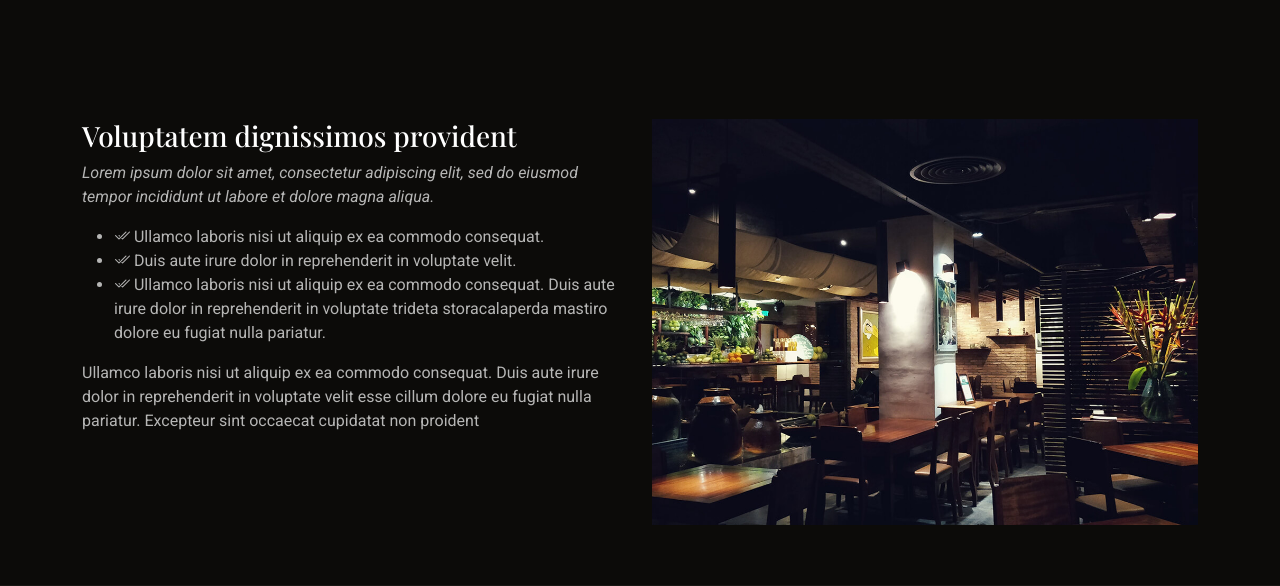
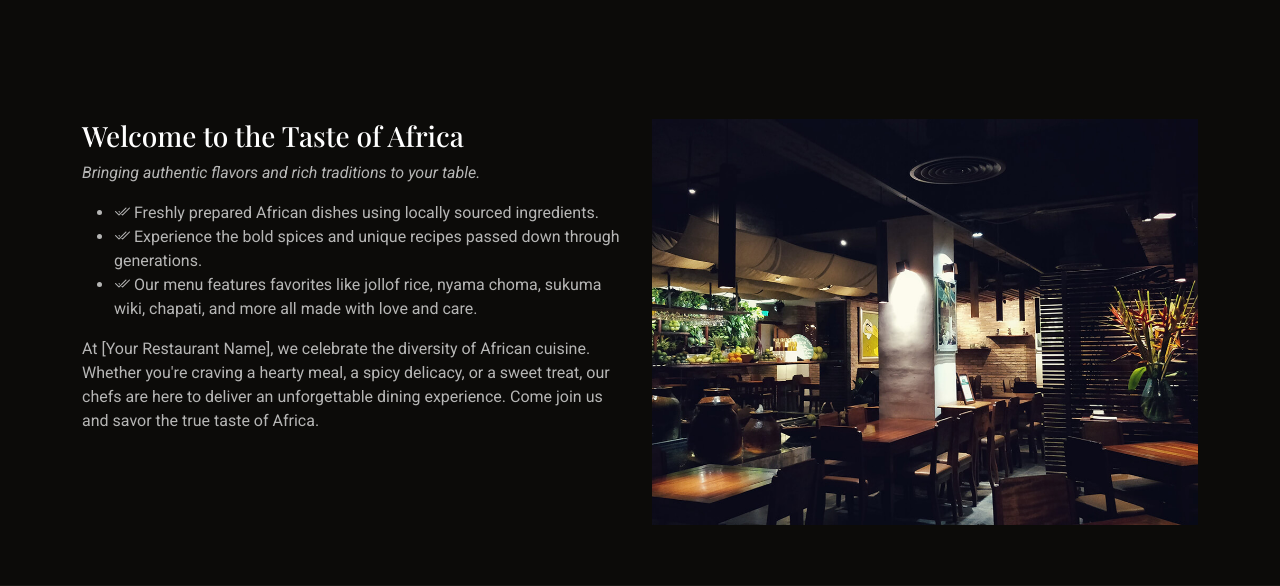
Before and after one commit to mercyogalo/Personal-work, a Django app: page / in a window 1280 px wide. Shown: the part 815-1401 px from the top of the page. Run offline with Django 4.2, Linux system fonts and the light colour scheme; data comes from the database, SQL or seed files in the repository; data that the repository does not hold is empty; some libraries are stand-ins or nearby versions; some web fonts are replaced.

Commit message:
updated the about section and also the faqs section

```diff
--- a/restaurant/restaurantfeature/templates/index.html
+++ b/restaurant/restaurantfeature/templates/index.html
@@ -85,20 +85,28 @@
             <img src="{% static 'assets/img/about.jpg' %}" class="img-fluid about-img" alt="">
           </div>
           <div class="col-lg-6 order-2 order-lg-1 content">
-            <h3>Voluptatem dignissimos provident</h3>
+            <h3>
+              Welcome to the Taste of Africa
+            </h3>
             <p class="fst-italic">
-              Lorem ipsum dolor sit amet, consectetur adipiscing elit, sed do eiusmod tempor incididunt ut labore et dolore
-              magna aliqua.
+              Bringing authentic flavors and rich traditions to your table.
             </p>
             <ul>
-              <li><i class="bi bi-check2-all"></i> <span>Ullamco laboris nisi ut aliquip ex ea commodo consequat.</span></li>
-              <li><i class="bi bi-check2-all"></i> <span>Duis aute irure dolor in reprehenderit in voluptate velit.</span></li>
-              <li><i class="bi bi-check2-all"></i> <span>Ullamco laboris nisi ut aliquip ex ea commodo consequat. Duis aute irure dolor in reprehenderit in voluptate trideta storacalaperda mastiro dolore eu fugiat nulla pariatur.</span></li>
+              <li><i class="bi bi-check2-all"></i> <span>
+                Freshly prepared African dishes using locally sourced ingredients.
+              </span></li>
+              <li><i class="bi bi-check2-all"></i> <span>
+                Experience the bold spices and unique recipes passed down through generations.
+              </span></li>
+              <li><i class="bi bi-check2-all"></i> <span>
+                Our menu features favorites like jollof rice, nyama choma, sukuma wiki, chapati, and more all made with love and care.
+              </span></li>
             </ul>
+
             <p>
-              Ullamco laboris nisi ut aliquip ex ea commodo consequat. Duis aute irure dolor in reprehenderit in voluptate
-              velit esse cillum dolore eu fugiat nulla pariatur. Excepteur sint occaecat cupidatat non proident
+              At [Your Restaurant Name], we celebrate the diversity of African cuisine. Whether you're craving a hearty meal, a spicy delicacy, or a sweet treat, our chefs are here to deliver an unforgettable dining experience. Come join us and savor the true taste of Africa.
             </p>
+
           </div>
         </div>
 
@@ -315,8 +323,8 @@
 
       <!-- Section Title -->
       <div class="container section-title" data-aos="fade-up">
-        <h2>Specials</h2>
-        <p>Check Our Specials</p>
+        <h2>Faqs</h2>
+
       </div><!-- End Section Title -->
 
       <div class="container" data-aos="fade-up" data-aos-delay="100">
@@ -324,9 +332,9 @@
         <div class="row">
           <div class="col-lg-3">
             <ul class="nav nav-tabs flex-column">
-              <li class="nav-item">
-                <a class="nav-link active show" data-bs-toggle="tab" href="#specials-tab-1">Modi sit est</a>
-              </li>
+
+
+
               <li class="nav-item">
                 <a class="nav-link" data-bs-toggle="tab" href="#specials-tab-2">Unde praesentium sed</a>
               </li>
@@ -344,19 +352,11 @@
 
           <div class="col-lg-9 mt-4 mt-lg-0">
             <div class="tab-content">
-              <div class="tab-pane active show" id="specials-tab-1">
-                <div class="row">
-                  <div class="col-lg-8 details order-2 order-lg-1">
-                    <h3>Architecto ut aperiam autem id</h3>
-                    <p class="fst-italic">Qui laudantium consequatur laborum sit qui ad sapiente dila parde sonata raqer a videna mareta paulona marka</p>
-                    <p>Et nobis maiores eius. Voluptatibus ut enim blanditiis atque harum sint. Laborum eos ipsum ipsa odit magni. Incidunt hic ut molestiae aut qui. Est repellat minima eveniet eius et quis magni nihil. Consequatur dolorem quaerat quos qui similique accusamus nostrum rem vero</p>
-                  </div>
-                  <div class="col-lg-4 text-center order-1 order-lg-2">
-                    <img src="{% static 'assets/img/specials-1.png' %}" alt="" class="img-fluid">
-                  </div>
-                </div>
-              </div>
-              <div class="tab-pane" id="specials-tab-2">
+
+
+
+
+              <div class="tab-pane active show" id="specials-tab-2">
                 <div class="row">
                   <div class="col-lg-8 details order-2 order-lg-1">
                     <h3>Et blanditiis nemo veritatis excepturi</h3>
@@ -368,6 +368,9 @@
                   </div>
                 </div>
               </div>
+
+
+
               <div class="tab-pane" id="specials-tab-3">
                 <div class="row">
                   <div class="col-lg-8 details order-2 order-lg-1">
@@ -380,6 +383,9 @@
                   </div>
                 </div>
               </div>
+
+
+
               <div class="tab-pane" id="specials-tab-4">
                 <div class="row">
                   <div class="col-lg-8 details order-2 order-lg-1">
@@ -392,6 +398,9 @@
                   </div>
                 </div>
               </div>
+
+
+
               <div class="tab-pane" id="specials-tab-5">
                 <div class="row">
                   <div class="col-lg-8 details order-2 order-lg-1">
@@ -404,6 +413,11 @@
                   </div>
                 </div>
               </div>
+
+
+
+
+
             </div>
           </div>
         </div>
```
